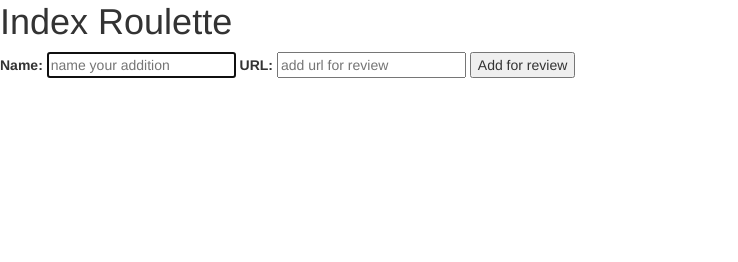
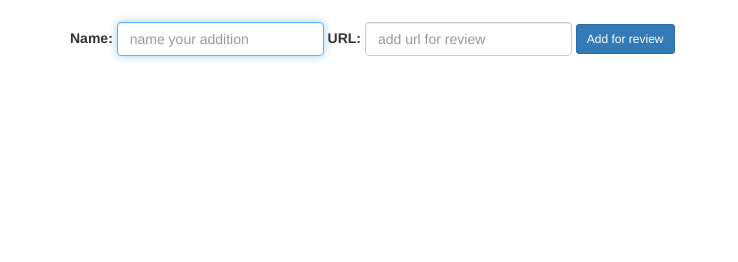
Before and after one commit to trobert2/gitRoulette, a Flask app: page / in a window 1280 px wide. Shown: the part 38-300 px from the top of the page, without its empty margins (0-738 px from the left). Run offline with Flask 2, Linux system fonts and the light colour scheme; data that the repository does not hold is empty; some libraries are stand-ins or nearby versions.

Commit message:
Added bootstrap css for index.html

```diff
--- a/templates/index.html
+++ b/templates/index.html
@@ -8,22 +8,38 @@
 </head>
 
 <body ng-app="rouletteApp" ng-init="existing={{existing}}">
+<br>
 	{[existing]}
-	<h1>Index Roulette</h1>
+<br>
+<br>
+	<div class="container">
+		<div ng-controller="firstController" class"col-centered">
+			<form class="form-inline" id="todo-form" ng-submit="addForReview()" method="post">
+				<div class="form-group">
+				<label for="new-name">Name:</label>
+				<input class="form-control" type="text" id="new-name" placeholder="name your addition" ng-model="newName" autofocus>
+				</div>
+				<div class="form-group">
+				<label for="new-url">URL:</label>
+				<input class="form-control" type="text" id="new-url" placeholder="add url for review" ng-model="newUrl" autofocus></div>
+				<button class="btn btn-sm btn-primary" type="button" ng-click="addForReview()">Add for review</button>
 
-	<div ng-controller="firstController">
-		<form id="todo-form" ng-submit="addForReview()" method="post">
-			<label>Name:</label> <input id="new-name" placeholder="name your addition" ng-model="newName" autofocus>
-			<label>URL:</label>  <input id="new-url" placeholder="add url for review" ng-model="newUrl" autofocus>
-			<button type="button" ng-click="addForReview()">Add for review</button>
-		</form>
+			</form>
+
+			<br>
+			    <!--  -->
 
 
-		<ul ng-repeat="url in existing" >
-		    <p>{[url.name]}: {[url.url]} </p>
-		    <!-- <button class="btn btn-default btn-sm" ng-click="removeUrl(url)" >remove</button> -->
-		</ul>
+			<table class="table table-striped" >
+			<tr ng-repeat="url in existing">
+				<td>{[url.name]} :</td>
+				<td><a>{[url.url]}</a></td>
+				<td><button class="btn btn-danger btn-sm" ng-click="removeUrl(url)" >remove</button></td>
+			</tr>
+			</table>
+		</div>
 	</div>
+
 </body>
 
 </html>
```
